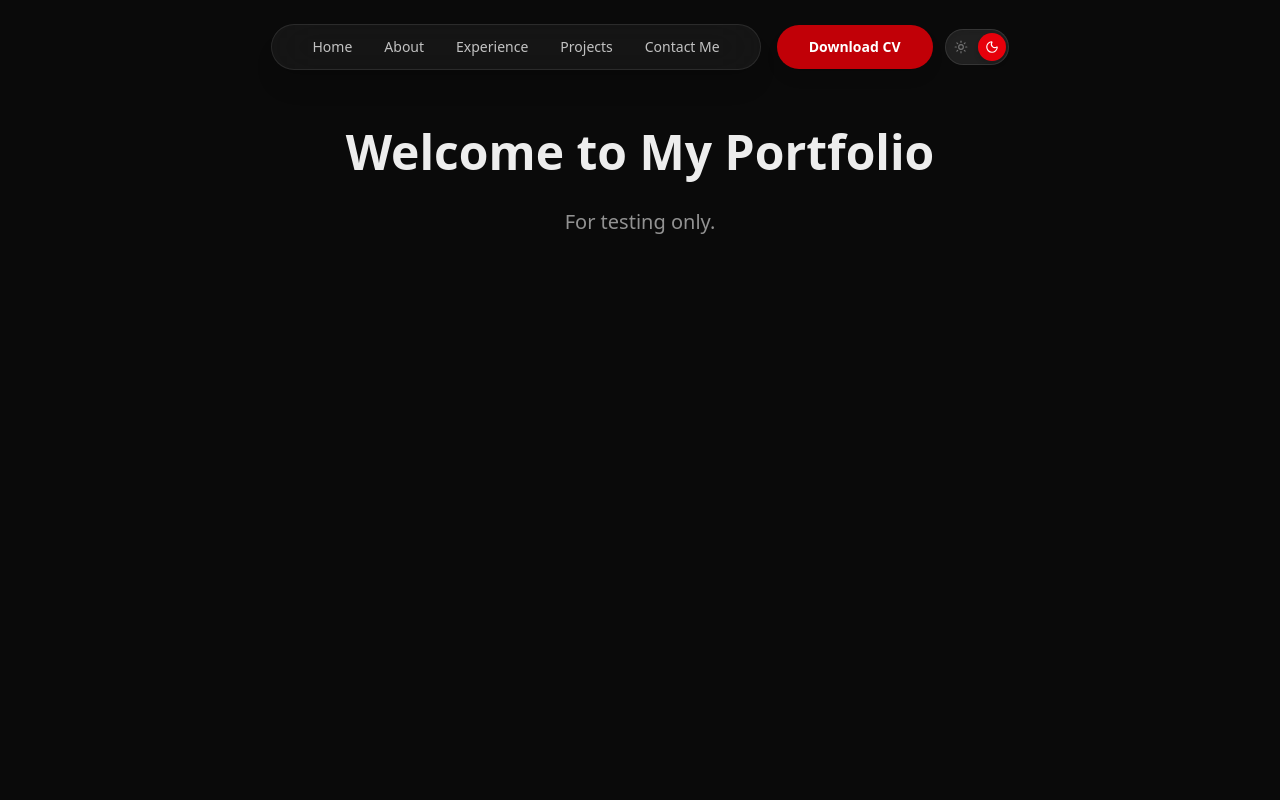
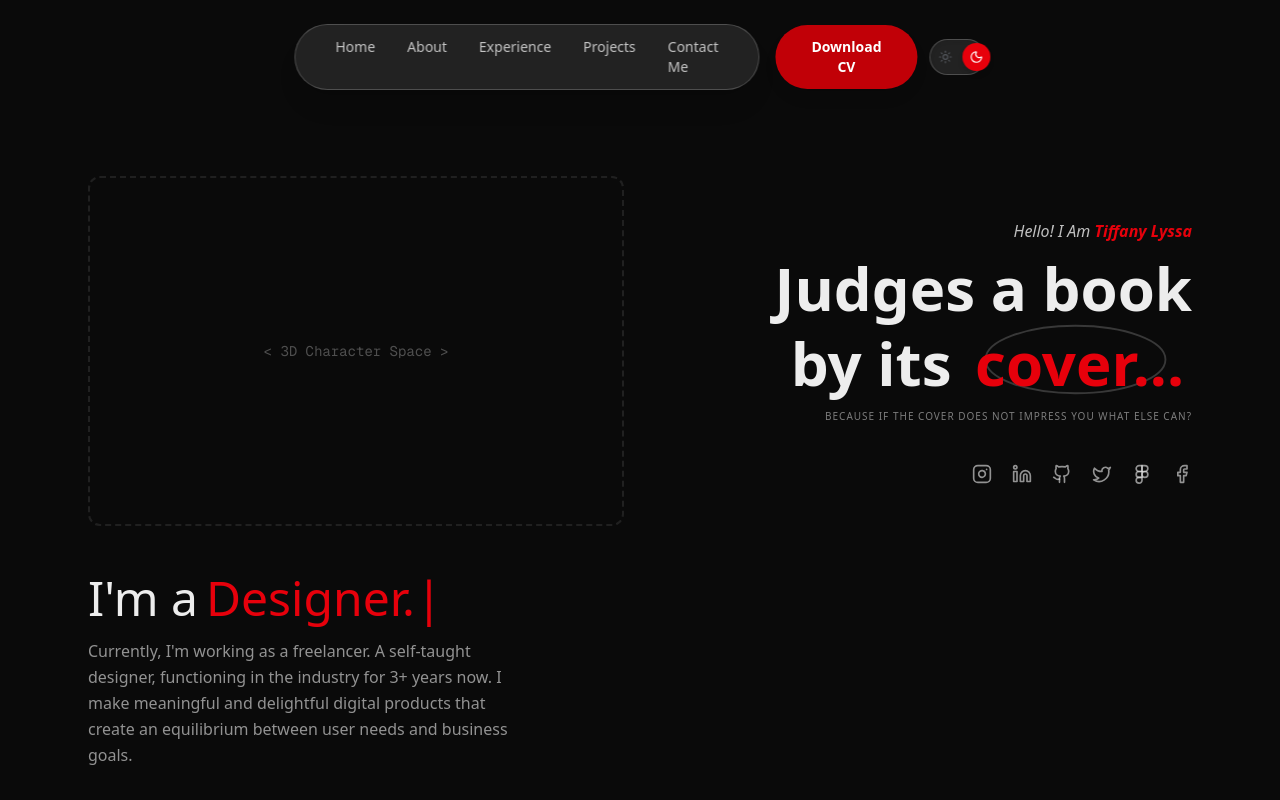
Before and after one commit to knorthy/knorth, a Next.js app in the folder knorth/: page / in a window 1280 px wide. Built offline with nearby package versions, Linux system fonts and the light colour scheme.

Commit message:
sample  texts

```diff
--- a/knorth/app/page.tsx
+++ b/knorth/app/page.tsx
@@ -1,19 +1,13 @@
 "use client";
 import Navbar from '@/components/Navbar';
+import Hero from '@/components/Hero'; // Import the new file here
 
 export default function Home() {
   return (
     <div className="min-h-screen">
       <Navbar />
-      <main className="pt-32 px-6">
-        <div className="max-w-4xl mx-auto">
-          <h1 className="text-5xl font-bold text-center mb-8">
-            Welcome to My Portfolio
-          </h1>
-          <p className="text-xl text-center text-foreground/60">
-            For testing only.
-          </p>
-        </div>
+      <main className="pt-24"> {/* pt-24 ensures the hero isn't hidden under the fixed navbar */}
+        <Hero />
       </main>
     </div>
   );
--- /dev/null
+++ b/knorth/components/Hero.tsx
@@ -0,0 +1,100 @@
+"use client";
+import { motion } from "framer-motion";
+import { Instagram, Linkedin, Github, Twitter, Figma, Facebook } from "lucide-react";
+import Typewriter from 'typewriter-effect';
+
+export default function Hero() {
+  const socialIcons = [
+    { icon: <Instagram size={20} />, link: "#" },
+    { icon: <Linkedin size={20} />, link: "#" },
+    { icon: <Github size={20} />, link: "#" },
+    { icon: <Twitter size={20} />, link: "#" },
+    { icon: <Figma size={20} />, link: "#" },
+    { icon: <Facebook size={20} />, link: "#" },
+  ];
+
+  return (
+    // Changed from flex to grid
+    <section className="grid grid-cols-1 md:grid-cols-2 items-center justify-center min-h-[80vh] pt-20 px-6 gap-y-12 gap-x-8 max-w-6xl mx-auto">
+
+      {/* 1. TOP LEFT: Empty Space for 3D Character */}
+      {/* Added min-h to ensure it takes up space even when empty. Remove border-dashed later. */}
+      <div className="hidden md:flex relative w-full min-h-[350px] items-center justify-center border-2 border-dashed border-foreground/10 rounded-xl">
+        <p className="text-foreground/30 font-mono text-sm">
+            &lt; 3D Character Space &gt;
+        </p>
+      </div>
+
+      {/* 2. TOP RIGHT: "Judges a book..." Section */}
+      <div className="flex flex-col items-center md:items-end text-center md:text-right w-full">
+          <motion.p
+            initial={{ opacity: 0 }}
+            animate={{ opacity: 1 }}
+            className="text-foreground/80 mb-2 italic"
+          >
+            Hello! I Am <span className="text-red-600 font-semibold">Tiffany Lyssa</span>
+          </motion.p>
+
+          <div className="relative mb-6">
+            <h1 className="text-4xl md:text-6xl font-bold leading-tight">
+              Judges a book<br />by its <span className="relative inline-block px-2">
+                <span className="relative z-10 text-red-600">cover...</span>
+                <svg className="absolute -inset-1 w-full h-full text-foreground/20" viewBox="0 0 100 40">
+                  <ellipse cx="50" cy="20" rx="48" ry="18" fill="none" stroke="currentColor" strokeWidth="1" />
+                </svg>
+              </span>
+            </h1>
+            <p className="text-[10px] uppercase tracking-widest opacity-50 mt-2">
+              Because if the cover does not impress you what else can?
+            </p>
+          </div>
+
+          {/* Social Logos */}
+          <div className="flex gap-5 mt-4 text-foreground/60">
+            {socialIcons.map((item, idx) => (
+              <motion.a
+                key={idx}
+                href={item.link}
+                whileHover={{ y: -3, color: "var(--color-red-600)" }}
+                className="hover:text-red-600 transition-colors"
+              >
+                {item.icon}
+              </motion.a>
+            ))}
+          </div>
+      </div>
+
+      {/* 3. BOTTOM LEFT: "Software Engineer" Section */}
+      <div className="flex flex-col justify-center text-left w-full">
+          <motion.div
+            initial={{ opacity: 0, y: 20 }}
+            animate={{ opacity: 1, y: 0 }}
+            className="text-5xl font-medium mb-4 flex flex-wrap gap-2"
+          >
+            <span>I'm a</span>
+            <span className="text-red-600">
+              <Typewriter
+                options={{
+                  strings: ['Software Engineer.', 'Designer.', 'Freelancer.'],
+                  autoStart: true,
+                  loop: true,
+                  delay: 75,
+                  deleteSpeed: 50,
+                }}
+              />
+            </span>
+          </motion.div>
+          <p className="text-foreground/60 mb-8 max-w-md leading-relaxed">
+            Currently, I'm working as a freelancer.
+            A self-taught designer, functioning in the industry for 3+ years now.
+            I make meaningful and delightful digital products that create an equilibrium
+            between user needs and business goals.
+          </p>
+      </div>
+
+      {/* 4. BOTTOM RIGHT: Empty Space (Implicitly created by Grid) */}
+      <div className="hidden md:block"></div>
+
+    </section>
+  );
+}
--- a/knorth/components/Navbar.tsx
+++ b/knorth/components/Navbar.tsx
@@ -5,23 +5,25 @@ import { Sun, Moon } from 'lucide-react';
 import { motion } from 'framer-motion';
 
 export default function Navbar() {
-  const { theme, setTheme } = useTheme();
+  const { setTheme, resolvedTheme } = useTheme();
   const [mounted, setMounted] = useState(false);
 
   useEffect(() => setMounted(true), []);
 
   if (!mounted) return null;
 
-  const isDark = theme === 'dark';
+  // Use resolvedTheme for accurate system preference detection
+  const isDark = resolvedTheme === 'dark';
 
   return (
-    <nav className="fixed top-6 left-0 right-0 z-50 flex items-center justify-center gap-4 px-6">
+    <nav className="fixed top-6 left-1/2 -translate-x-1/2 z-50 flex items-center gap-4">
 
       {/* Main Navigation */}
       <div className="flex items-center gap-8 px-10 py-3
-                      bg-foreground/5 backdrop-blur-xl
-                      border border-foreground/10
-                      rounded-full shadow-xl transition-colors duration-300">
+                      bg-white/10 dark:bg-black/20
+                      backdrop-blur-xl border border-white/20
+                      rounded-full shadow-xl">
+        {/* Changed: uses text-foreground to match Hero component logic */}
         <div className="flex gap-8 text-sm font-medium text-foreground/80">
           <a href="#home" className="hover:text-red-600 transition-colors">Home</a>
           <a href="#about" className="hover:text-red-600 transition-colors">About</a>
@@ -31,7 +33,7 @@ export default function Navbar() {
         </div>
       </div>
 
-      {/* Actions */}
+      {/* Download CV  */}
       <div className="flex items-center gap-3">
         <button className="px-8 py-3 text-sm font-bold text-white
                            bg-red-700 hover:bg-red-600 rounded-full
@@ -43,9 +45,10 @@ export default function Navbar() {
         <div
           onClick={() => setTheme(isDark ? 'light' : 'dark')}
           className="relative w-16 h-9 px-1 flex items-center cursor-pointer
-                     bg-foreground/10 backdrop-blur-md
-                     border border-foreground/10 rounded-full shadow-inner"
+                     bg-white/10 dark:bg-black/30 backdrop-blur-md
+                     border border-white/20 rounded-full shadow-inner"
         >
+          {/* Sliding Red Circle */}
           <motion.div
             className="absolute z-10 flex items-center justify-center w-7 h-7 bg-red-600 rounded-full shadow-md"
             animate={{ x: isDark ? 28 : 0 }}
@@ -54,9 +57,10 @@ export default function Navbar() {
             {isDark ? <Moon size={14} className="text-white" /> : <Sun size={14} className="text-white" />}
           </motion.div>
 
+          {/* Background Icons (Static) */}
           <div className="flex justify-between w-full px-1 opacity-40">
-            <Sun size={14} className="text-foreground" />
-            <Moon size={14} className="text-foreground" />
+            <Sun size={14} className="text-gray-400" />
+            <Moon size={14} className="text-gray-400" />
           </div>
         </div>
       </div>
--- a/knorth/package.json
+++ b/knorth/package.json
@@ -14,7 +14,8 @@
     "next": "^16.1.6",
     "next-themes": "^0.4.6",
     "react": "19.2.0",
-    "react-dom": "19.2.0"
+    "react-dom": "19.2.0",
+    "typewriter-effect": "^2.22.0"
   },
   "devDependencies": {
     "@tailwindcss/postcss": "^4",
```
Also changed, not shown: 1 other file (tests, documents, lock files or other folders).
